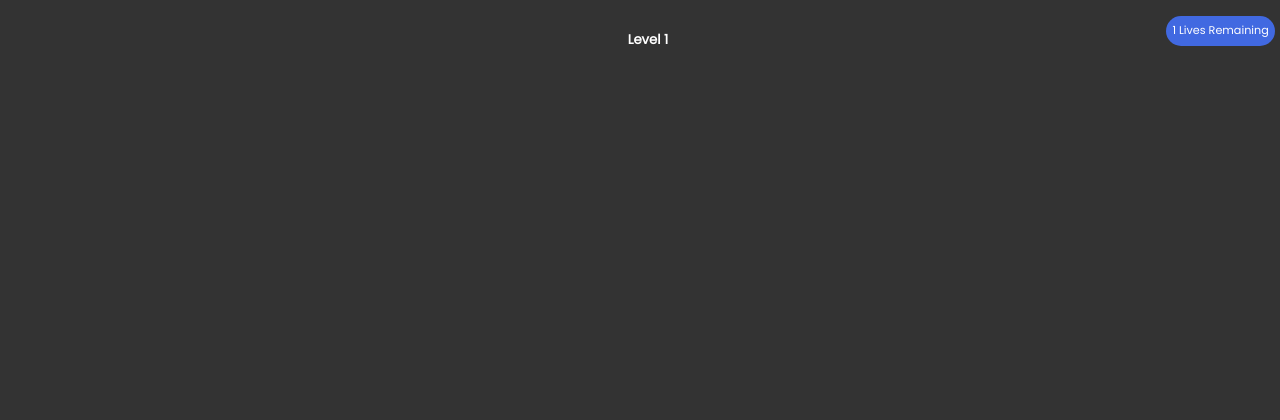
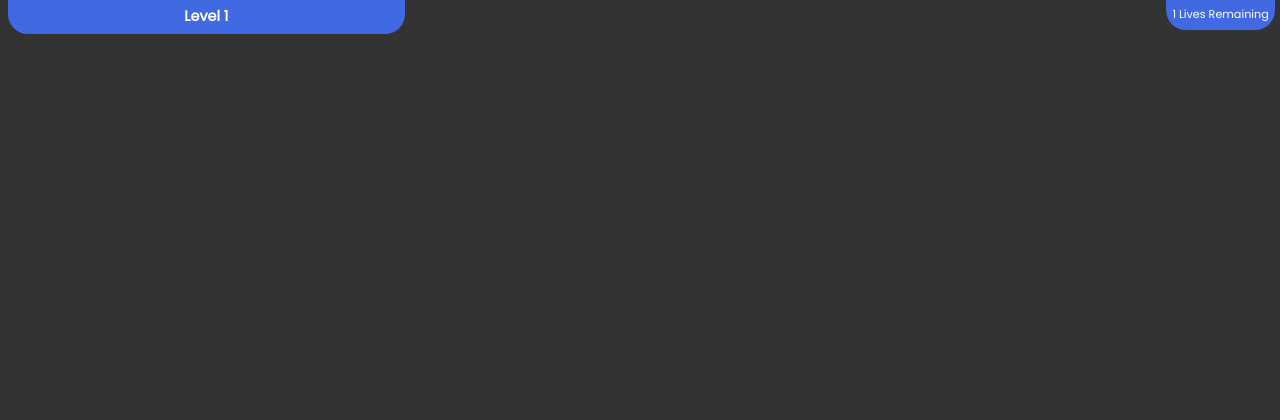
Before and after one commit to PhilBanus/PHP-Boxes, a PHP site: page /campaign/ in a window 1280 px wide. Shown: the top 420 px of the page. After the commit the page ends 34 px from the top, so only its background shows below. Run offline with PHP 8.4, Linux system fonts and the light colour scheme; the visitor is signed in with stand-in values (Sample User, id 1); some libraries are stand-ins or nearby versions.

Commit message:
modified Campaign css

```diff
--- a/css/_notes/dwsync.xml
+++ b/css/_notes/dwsync.xml
@@ -1,7 +1,7 @@
 <?xml version="1.0" encoding="utf-8" ?>
 <dwsync>
-<file name="main.css" server="ftp.banuscv.co.uk/htdocs/" local="131822512146632196" remote="131822476800000000" Dst="2" />
+<file name="main.css" server="ftp.banuscv.co.uk/htdocs/" local="131823447661091609" remote="131823412200000000" Dst="2" />
 <file name="fireworks.scss" server="ftp.banuscv.co.uk/htdocs/" local="131818209664125402" remote="131822450400000000" Dst="2" />
 <file name="fireworks.css" server="ftp.banuscv.co.uk/htdocs/" local="131818209695112436" remote="131822450400000000" Dst="2" />
-<file name="mobile.css" server="ftp.banuscv.co.uk/htdocs/" local="131822515765378266" remote="131822480400000000" Dst="2" />
+<file name="mobile.css" server="ftp.banuscv.co.uk/htdocs/" local="131823448480074057" remote="131823413400000000" Dst="2" />
 </dwsync>
--- a/css/main.css
+++ b/css/main.css
@@ -2,6 +2,8 @@
 
 html{
     color: white;
+      padding: 0;
+    margin: 0;
 }
 
 /* position body */
@@ -37,9 +39,6 @@ input{
 }
 
 
-h5{
-    background: royal
-}
 
 /*modify placeholder text */
 ::-webkit-input-placeholder { /* Chrome/Opera/Safari */
@@ -187,13 +186,28 @@ background-size: 100% 100% ;
 }
 
 
+
 .float-top-right{
     position: absolute;
     z-index: 2;
-    top: 1%;
+     top: -1%;
     right: 1%;
     padding: 0.5%;
     background: royalblue;
-    border-radius: 20px;
+    border-radius: 0 0 20px 20px;
     font-size: 70%
 }
+
+h5{
+    position: absolute;
+    z-index: 2;
+    width: 30%;
+    top: -1%;
+    left: 0%;
+    padding: 0.5%;
+    margin: 0;
+    background: royalblue;
+    border-radius: 0 0 20px 20px;
+    font-size: 90%
+
+}
```
Also changed, not shown: css/mobile.css (+19 -3 lines).
